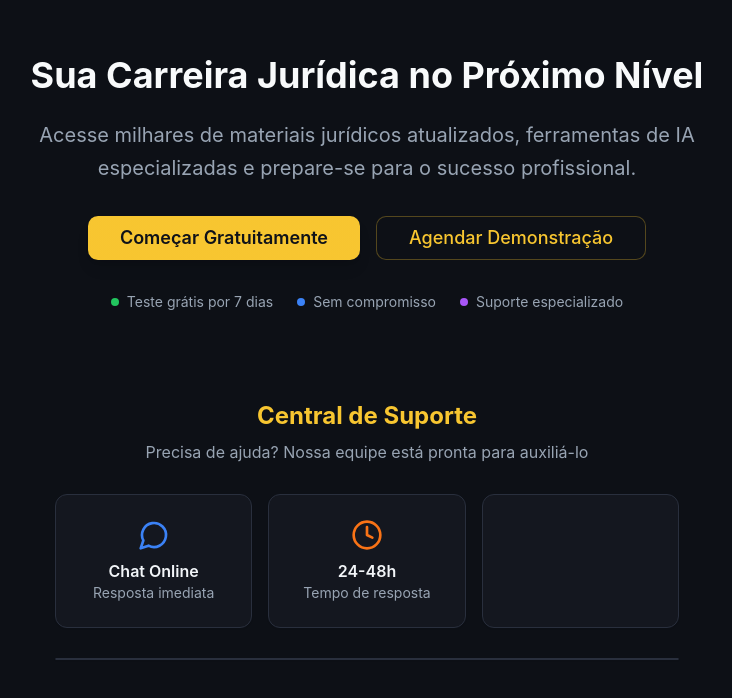
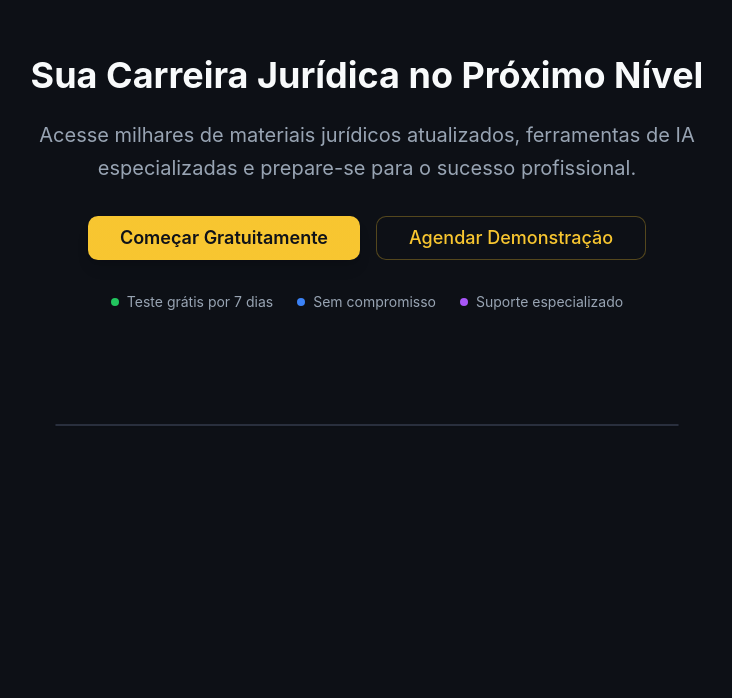
Before and after one commit to WESLEYANALISE/juris-flix-hubo-97, a React (Vite) app: page / in a window 1280 px wide. Shown: the part 1258-1956 px from the top of the page, without its empty margins (417-1149 px from the left). After the commit the page ends 1740 px from the top, so only its background shows below. Built offline with nearby package versions, Linux system fonts and the light colour scheme; no server answers; the database is empty.

Commit message:
Visual edit in Lovable
Edited UI in Lovable

```diff
--- a/src/components/SuporteTab.tsx
+++ b/src/components/SuporteTab.tsx
@@ -172,33 +172,11 @@ export const SuporteTab = () => {
   };
   return <div className="max-w-2xl mx-auto p-6 space-y-6">
       <div className="text-center space-y-2">
-        <h2 className="text-2xl font-bold gradient-text-legal">Central de Suporte</h2>
-        <p className="text-muted-foreground">
-          Precisa de ajuda? Nossa equipe está pronta para auxiliá-lo
-        </p>
+
+
       </div>
 
-      <div className="grid gap-4 md:grid-cols-3 py-[6px]">
-        <Card className="text-center">
-          <CardContent className="pt-6">
-            <MessageCircle className="h-8 w-8 mx-auto mb-2 text-blue-500" />
-            <h3 className="font-semibold">Chat Online</h3>
-            <p className="text-sm text-muted-foreground">Resposta imediata</p>
-          </CardContent>
-        </Card>
 
-        <Card className="text-center">
-          <CardContent className="pt-6">
-            <Clock className="h-8 w-8 mx-auto mb-2 text-orange-500" />
-            <h3 className="font-semibold">24-48h</h3>
-            <p className="text-sm text-muted-foreground">Tempo de resposta</p>
-          </CardContent>
-        </Card>
-
-        <Card className="text-center">
-
-        </Card>
-      </div>
 
       <Card>
 
```
